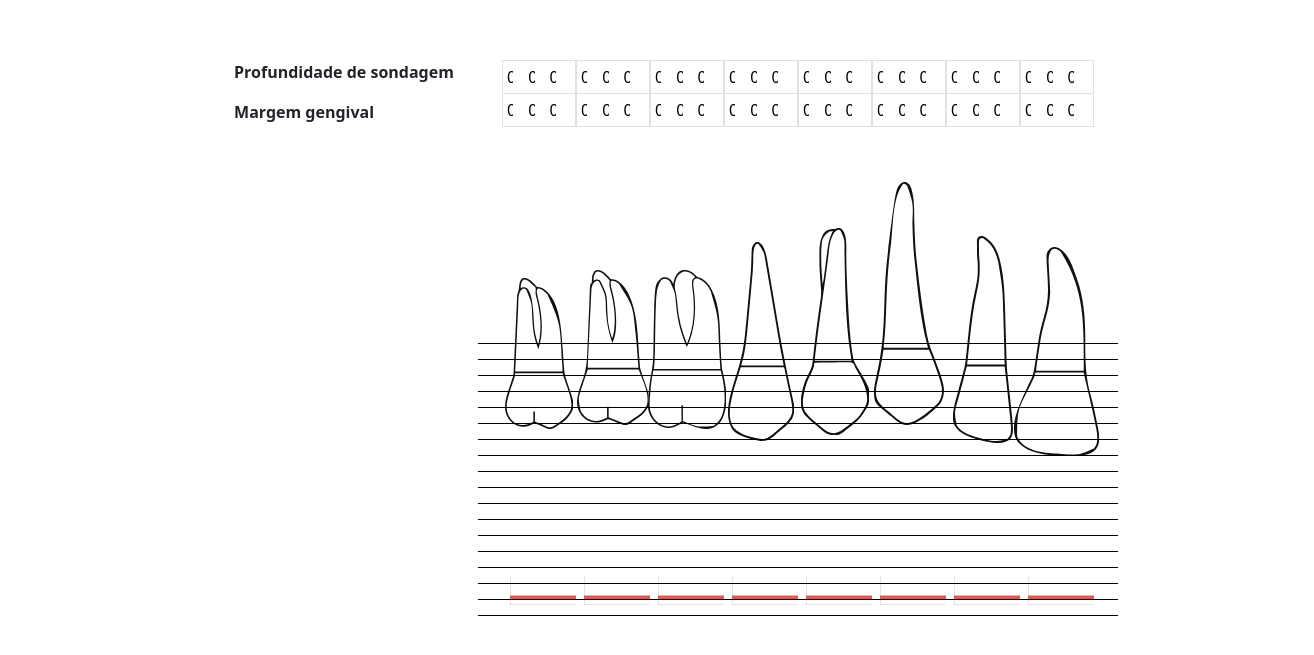
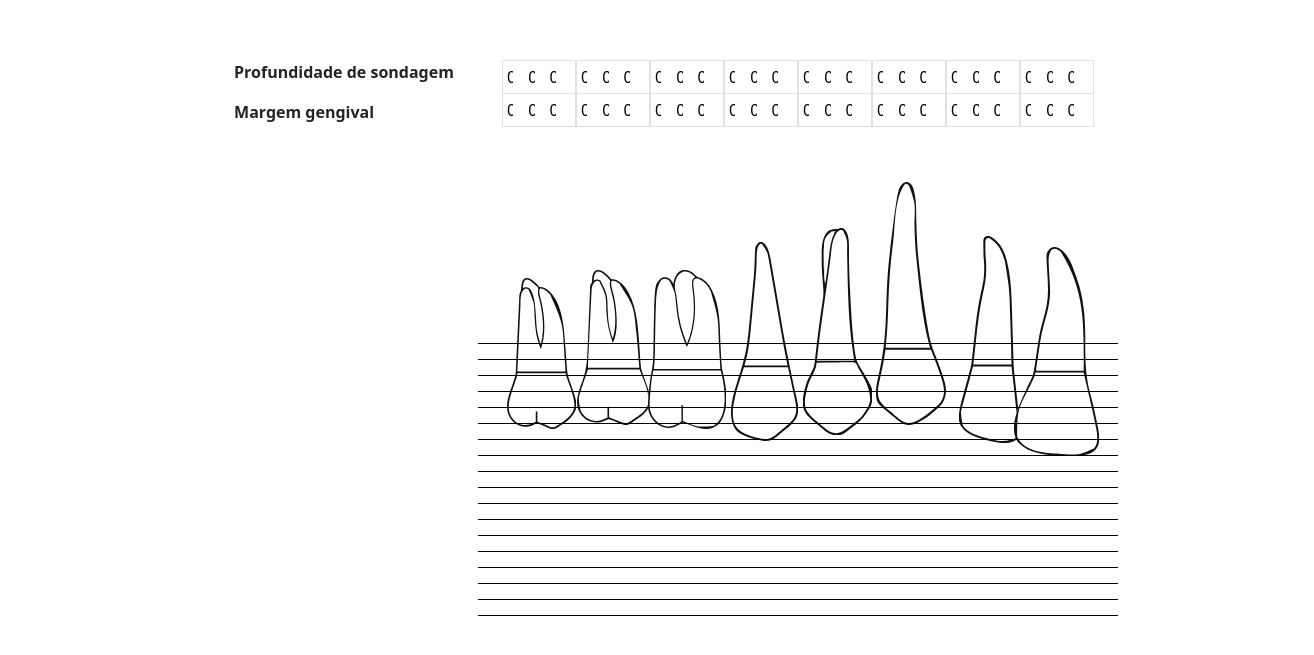
Before and after one commit to brunosantosss/Periodontal-POC, a React (Vite) app: page / in a window 1280 px wide. Shown: the part 161-816 px from the top of the page, 1314 px wide, since content can reach past the window. Built offline with nearby package versions, Linux system fonts and the light colour scheme.

Commit message:
metodosvg

```diff
--- a/src/Components/DenteComponent/DenteDrawLine/index.jsx
+++ b/src/Components/DenteComponent/DenteDrawLine/index.jsx
@@ -1,89 +1,30 @@
-import {
-    Chart as ChartJS,
-    CategoryScale,
-    LinearScale,
-    LineElement,
-    PointElement,
-    Title,
-    Tooltip,
-    Legend,
-    Filler,
-    plugins
-
-} from "chart.js";
-
-ChartJS.register(
-    CategoryScale,
-    LinearScale,
-    LineElement,
-    PointElement,
-    Title,
-    Tooltip,
-    Filler,
-    Legend
-);
-
-import { Line } from 'react-chartjs-2';
-
 import style from "./index.module.css";
 
-const DenteDrawLine = ({ valuePSCord1, valuePSCord2, valuePSCord3, valueMGCord1, valueMGCord2, valueMGCord3, graphicLineHeight }) => {
-    const data = {
-        labels: [ '', '', ''],
-        datasets: [
-            {
-                label: 'Periodontal',
-                data: [valuePSCord1, valuePSCord2, valuePSCord3],
-                fill: true,
-                backgroundColor: 'rgba(236, 85, 74, 0.4)',
-                borderColor: "#EC554A",
-                pointRadius: 0,
-                tension: 0.6
-            },
-            {
-                label: 'Periodontal',
-                data: [valueMGCord1, valueMGCord2, valueMGCord3],
-                fill: true,
-                backgroundColor: 'rgba(82, 82, 162, 0.4)',
-                borderColor: "#5252A2",
-                pointRadius: 0,
-                tension: 0.6
-            },
-        ],
-    };
+const DenteDrawLine = ({ graphicLineHeight, CordX1, CordX2, CordX3, CordY1, CordY2, CordY3 }) => {
+    const points = [
+        { x: CordX1, y: CordY1 },
+        { x: CordX2, y: CordY2 },
+        { x: CordX3, y: CordY3 },
+    ];
 
-    const options = {
-        scales: {
-            x: {
-                grid: {
-                    display: false
-                },
-                ticks: {
-                    display: false
-                }
-            },
-            y: {
-                grid: {
-                    display: false
-                },
-                ticks: {
-                    display: false
-                },
-                beginAtZero: false,
-                min: -18,
-                max: 60
-            },
-        },
-        plugins: {
-            legend: {
-                display: false
-            }
-        }
-    };
-
-    return (
-        <Line data={data} options={options} className={ "position-absolute z-3"} style={{top: graphicLineHeight+"em"}}/>
-    );
+      return (
+        <div className="w-100 bg-warning">
+            <svg className="position-absolute z-3" style={{top: graphicLineHeight+"em"}}>
+            {/* Mapear pontos e desenhar linhas */}
+            {points.slice(0, -1).map((point, index) => (
+                <line
+                key={index}
+                x1={point.x}
+                y1={point.y}
+                x2={points[index + 1].x}
+                y2={points[index + 1].y}
+                stroke="red"
+                strokeWidth="4"
+                />
+            ))}
+            </svg>
+        </div>
+      );
 }
 
 export default DenteDrawLine;
--- a/src/Components/DenteComponent/index.jsx
+++ b/src/Components/DenteComponent/index.jsx
@@ -71,13 +71,13 @@ const DenteComponent = ({ denteIcon, height, graphicLineHeight, denteWidth = 100
                 </div>
                 <div className={ style.dente_container + " w-100 h-100 d-flex justify-content-center align-items-center"}>
                     <DenteDrawLine
-                        valuePSCord1={valuePSCord1}
-                        valuePSCord2={valuePSCord2}
-                        valuePSCord3={valuePSCord3}
-                        valueMGCord1={valueMGCord1}
-                        valueMGCord2={valueMGCord2}
-                        valueMGCord3={valueMGCord3}
                         graphicLineHeight={graphicLineHeight}
+                        CordX1={valuePSCord1}
+                        CordX2={valuePSCord2}
+                        CordX3={valuePSCord3}
+                        CordY1={valueMGCord1}
+                        CordY2={valueMGCord2}
+                        CordY3={valueMGCord3}
                     />
 
                     <img src={denteIcon} className={" position-relative"} style={{top: height+"px", width: denteWidth+"%"}}/>
--- a/src/Components/Exame/index.jsx
+++ b/src/Components/Exame/index.jsx
@@ -8,28 +8,17 @@ import vestibularDente13 from "../../assets/dentes/superior/vestibular/png/Dente
 import vestibularDente12 from "../../assets/dentes/superior/vestibular/png/Dente12.svg";
 import vestibularDente11 from "../../assets/dentes/superior/vestibular/png/Dente11.svg";
 
-// Dentes superiores (Vestibular | Direita)
-import vestibularDente21 from "../../assets/dentes/superior/vestibular/png/Dente21.svg";
-import vestibularDente22 from "../../assets/dentes/superior/vestibular/png/Dente22.svg";
-import vestibularDente23 from "../../assets/dentes/superior/vestibular/png/Dente23.svg";
-import vestibularDente24 from "../../assets/dentes/superior/vestibular/png/Dente24.svg";
-import vestibularDente25 from "../../assets/dentes/superior/vestibular/png/Dente25.svg";
-import vestibularDente26 from "../../assets/dentes/superior/vestibular/png/Dente26.svg";
-import vestibularDente27 from "../../assets/dentes/superior/vestibular/png/Dente27.svg";
-import vestibularDente28 from "../../assets/dentes/superior/vestibular/png/Dente28.svg";
-
 import DenteComponent from "../DenteComponent";
 import GraphicExameLines from "../GraphicExameLines";
 
 import style from "./index.module.css";
+import MultiLineSVG from "../MultiLineSVG";
 
 const Exame = () => {
     return (
         <section className="vw-100 vh-100 overflow-x-hidden d-flex p-5">
             <div className="w-100 h-100 d-flex justify-content-center align-items-center">
                 <div className= { style.graphic_exam_container + " w-100 d-flex justify-content-center"} >
-
-
                     <div className="d-flex flex-column mx-5">
                         <p className="fw-bold">Profundidade de sondagem</p>
                         <p className="fw-bold">Margem gengival</p>
@@ -37,25 +26,15 @@ const Exame = () => {
 
                     <div className="w-50 d-flex justify-content-center">
                         <GraphicExameLines />
-                        <DenteComponent denteIcon={vestibularDente18} height={57} graphicLineHeight={46} denteWidth={93}/>
-                        <DenteComponent denteIcon={vestibularDente17} height={51} graphicLineHeight={46} denteWidth={98}/>
-                        <DenteComponent denteIcon={vestibularDente16} height={53} graphicLineHeight={46} denteWidth={105}/>
-                        <DenteComponent denteIcon={vestibularDente15} height={45} graphicLineHeight={46} denteWidth={90}/>
-                        <DenteComponent denteIcon={vestibularDente14} height={35} graphicLineHeight={46} denteWidth={93}/>
-                        <DenteComponent denteIcon={vestibularDente13} height={7} graphicLineHeight={46} denteWidth={95}/>
-                        <DenteComponent denteIcon={vestibularDente12} height={43} graphicLineHeight={46} denteWidth={82}/>
-                        <DenteComponent denteIcon={vestibularDente11} height={55} graphicLineHeight={46} denteWidth={115}/>
+                        <DenteComponent denteIcon={vestibularDente18} height={57} graphicLineHeight={48.5} denteWidth={93}/>
+                        <DenteComponent denteIcon={vestibularDente17} height={51} graphicLineHeight={48.5} denteWidth={98}/>
+                        <DenteComponent denteIcon={vestibularDente16} height={53} graphicLineHeight={48.5} denteWidth={105}/>
+                        <DenteComponent denteIcon={vestibularDente15} height={45} graphicLineHeight={48.5} denteWidth={90}/>
+                        <DenteComponent denteIcon={vestibularDente14} height={35} graphicLineHeight={48.5} denteWidth={93}/>
+                        <DenteComponent denteIcon={vestibularDente13} height={7} graphicLineHeight={48.5} denteWidth={95}/>
+                        <DenteComponent denteIcon={vestibularDente12} height={43} graphicLineHeight={48.5} denteWidth={82}/>
+                        <DenteComponent denteIcon={vestibularDente11} height={55} graphicLineHeight={48.5} denteWidth={115}/>
                     </div>
-                    {/* <div className="w-100 d-flex">
-                        <DenteComponent denteIcon={vestibularDente21}/>
-                        <DenteComponent denteIcon={vestibularDente22}/>
-                        <DenteComponent denteIcon={vestibularDente23}/>
-                        <DenteComponent denteIcon={vestibularDente24}/>
-                        <DenteComponent denteIcon={vestibularDente25}/>
-                        <DenteComponent denteIcon={vestibularDente26}/>
-                        <DenteComponent denteIcon={vestibularDente27}/>
-                        <DenteComponent denteIcon={vestibularDente28}/>
-                    </div> */}
                 </div>
             </div>
 
--- /dev/null
+++ b/src/Components/MultiLineSVG/index.jsx
@@ -0,0 +1,30 @@
+import React from 'react';
+
+const MultiLineSVG = () => {
+  // Array de pontos (x, y)
+  const points = [
+    { x: 50, y: 120 },
+    { x: 150, y: 20 },
+    { x: 250, y: 30 },
+    { x: 350, y: 50 }
+  ];
+
+  return (
+    <svg width="400" height="400">
+      {/* Mapear pontos e desenhar linhas */}
+      {points.slice(0, -1).map((point, index) => (
+        <line
+          key={index}
+          x1={point.x}
+          y1={point.y}
+          x2={points[index + 1].x}
+          y2={points[index + 1].y}
+          stroke="black"
+          strokeWidth="2"
+        />
+      ))}
+    </svg>
+  );
+};
+
+export default MultiLineSVG;
```
Also changed, not shown: src/Components/GraphicExameLines/index.jsx (+18 -18 lines).
